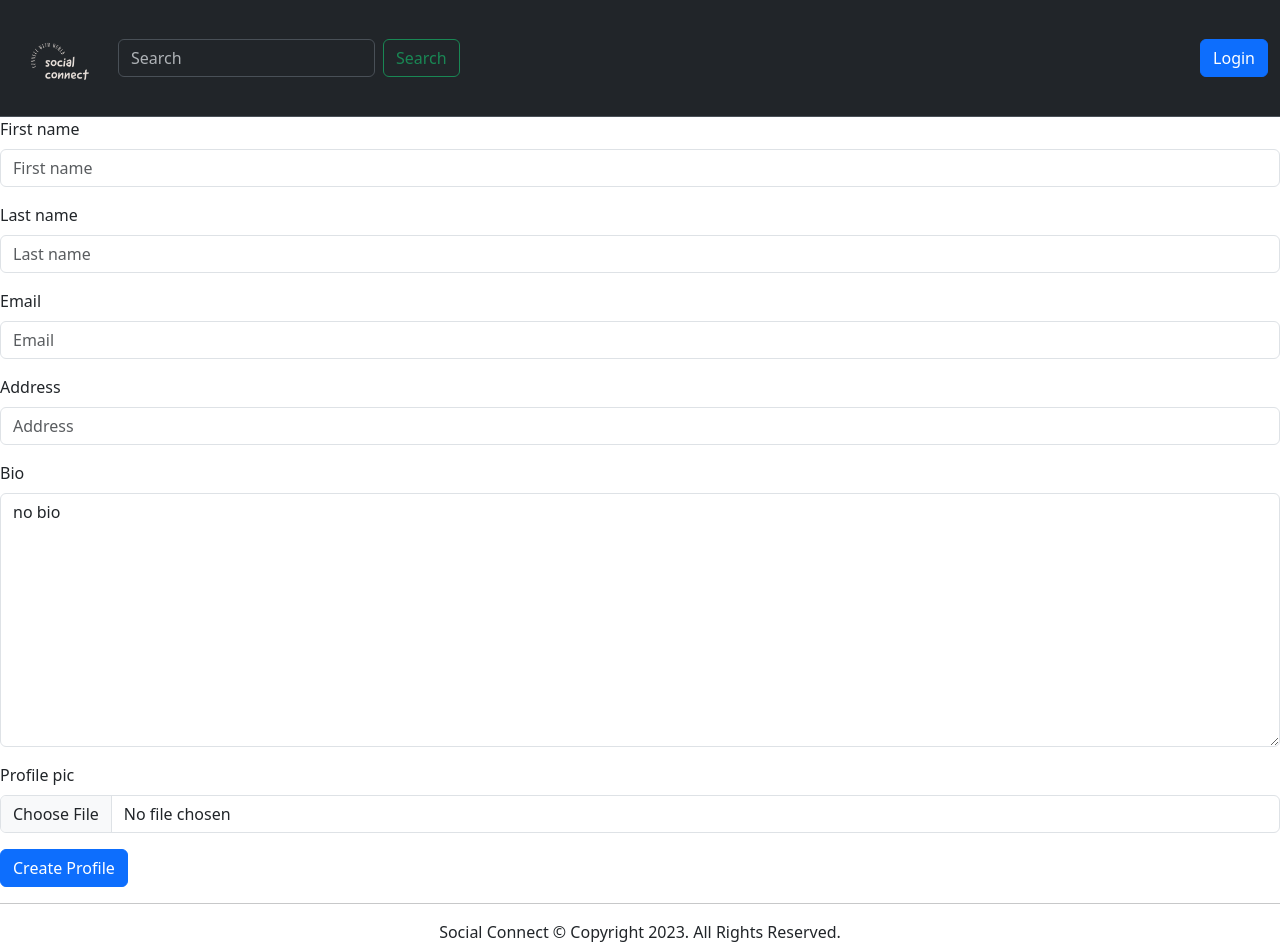
After one commit to mepujan/SocialConnect, a Django app: a page that uses user/templates/add-user.html in a window 1280 px wide. The commit adds this page. Run offline with Django 4.2, Linux system fonts and the light colour scheme; some libraries are stand-ins or nearby versions.

Commit message:
added profile add and update feature

```diff
--- a/core/settings.py
+++ b/core/settings.py
@@ -39,7 +39,8 @@ INSTALLED_APPS = [
     'django.contrib.staticfiles',
     'posts',
     'comment',
-    'user'
+    'user',
+    'django_bootstrap5'
 ]
 
 MIDDLEWARE = [
--- a/core/urls.py
+++ b/core/urls.py
@@ -23,7 +23,8 @@ from .views import homepage
 urlpatterns = [
     path('admin/', admin.site.urls),
     path('', homepage, name="homepage"),
-    path("posts", include('posts.urls', namespace='posts'))
+    path("posts", include('posts.urls', namespace='posts')),
+    path('profile', include('user.urls', namespace='profiles'))
 ]
 
 if settings.DEBUG:
--- /dev/null
+++ b/user/forms.py
@@ -0,0 +1,9 @@
+from django.forms import ModelForm
+from .models import Profile
+
+
+class UserUpdateForm(ModelForm):
+    class Meta:
+        model = Profile
+        fields = ('first_name', 'last_name', 'email',
+                  'address', 'bio', 'profile_pic')
--- a/user/models.py
+++ b/user/models.py
@@ -12,8 +12,11 @@ STATUS_CHOICES = (
 
 class Profile(BaseModel):
     user = models.OneToOneField(User, on_delete=models.CASCADE)
+    first_name = models.CharField(max_length=200, blank=True)
+    last_name = models.CharField(max_length=200, blank=True)
+    email = models.EmailField(unique=True, max_length=100)
     address = models.CharField(max_length=100)
-    quote = models.CharField(max_length=200)
+    bio = models.TextField(max_length=200, default="no bio")
     friends = models.ManyToManyField(User, related_name='friends', blank=True)
     profile_pic = models.ImageField(upload_to='profile', default='avatar.png', validators=[
                                     FileExtensionValidator(['png', 'jpg', 'jpeg'])])
--- /dev/null
+++ b/user/templates/add-user.html
@@ -0,0 +1,12 @@
+{% extends "base.html" %}
+{% load django_bootstrap5 %}
+
+{% block content %}
+<form method="post" enctype="multipart/form-data">
+    {% csrf_token %}
+    {% bootstrap_form form %}
+    <button class="btn btn-primary">Create Profile</button>
+</form>
+{% endblock content %}<form method="post">
+
+</form>
--- a/user/templates/profile.html
+++ b/user/templates/profile.html
@@ -1,5 +1,5 @@
 {% extends "base.html" %}
-
+{% load django_bootstrap5 %}
 {% block content %}
 
 <div class="modal fade" id="exampleModal" tabindex="-1" aria-labelledby="exampleModalLabel" aria-hidden="true">
@@ -10,7 +10,7 @@
                 <button type="button" class="btn-close" data-bs-dismiss="modal" aria-label="Close"></button>
             </div>
             <div class="modal-body">
-                ...
+                {% bootstrap_form form %}
             </div>
             <div class="modal-footer">
                 <button type="button" class="btn btn-secondary" data-bs-dismiss="modal">Close</button>
--- /dev/null
+++ b/user/urls.py
@@ -0,0 +1,9 @@
+from django.urls import path
+from .views import profile, create_profile
+
+app_name = 'profiles'
+
+urlpatterns = [
+    path("", profile, name='profile'),
+    path("add-profile", create_profile, name="create_profile")
+]
--- a/user/views.py
+++ b/user/views.py
@@ -1,3 +1,28 @@
-from django.shortcuts import render
+from django.shortcuts import render, redirect
+from .forms import UserUpdateForm
+from .models import Profile
 
-# Create your views here.
+
+def profile(request):
+    profile_ = Profile.objects.get(user=request.user)
+    update_form = UserUpdateForm(instance=profile)
+    if request.method == "POST":
+        form = UserUpdateForm(request.POST, request.FILES)
+        if form.is_valid():
+            instance = form.save(commit=False)
+            instance.user = request.user
+            instance.save()
+            return redirect("/profile")
+    return render(request, 'profile.html', {'form': update_form})
+
+
+def create_profile(request):
+    form = UserUpdateForm()
+    if request.method == "POST":
+        form = UserUpdateForm(request.POST, request.FILES)
+        if form.is_valid():
+            instance = form.save(commit=False)
+            instance.user = request.user
+            instance.save()
+            return redirect("/profile")
+    return render(request, 'add-user.html', {'form': form})
```
